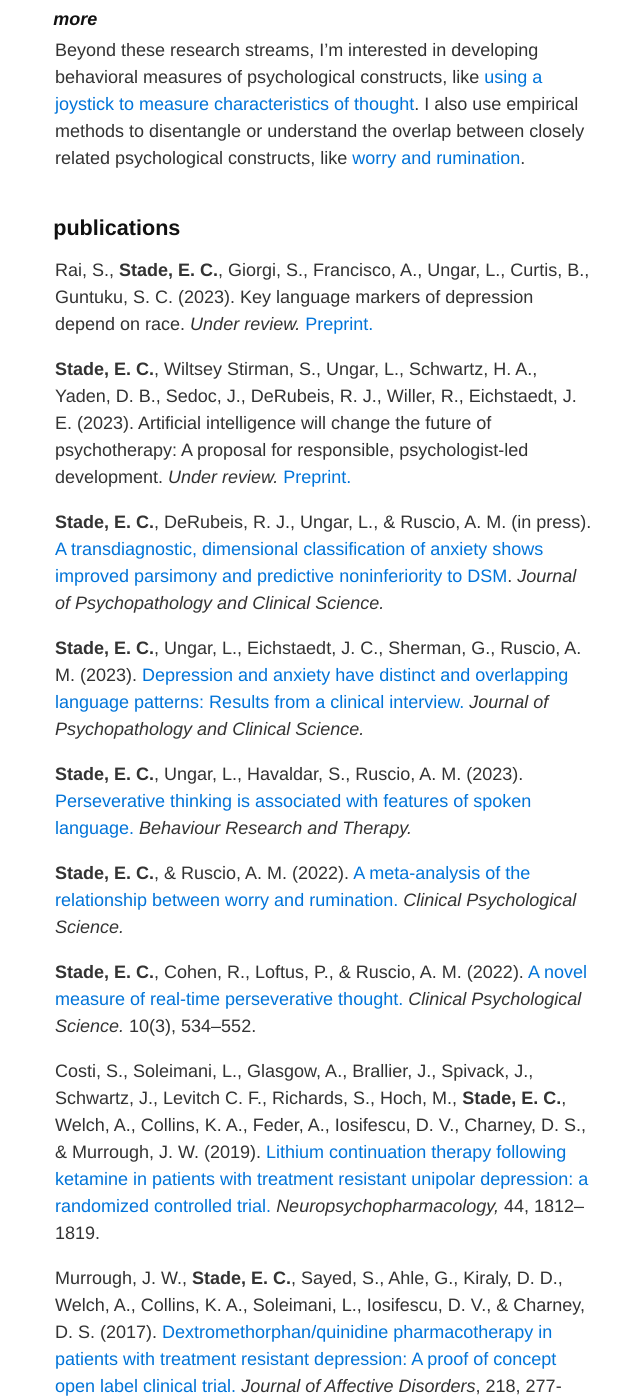
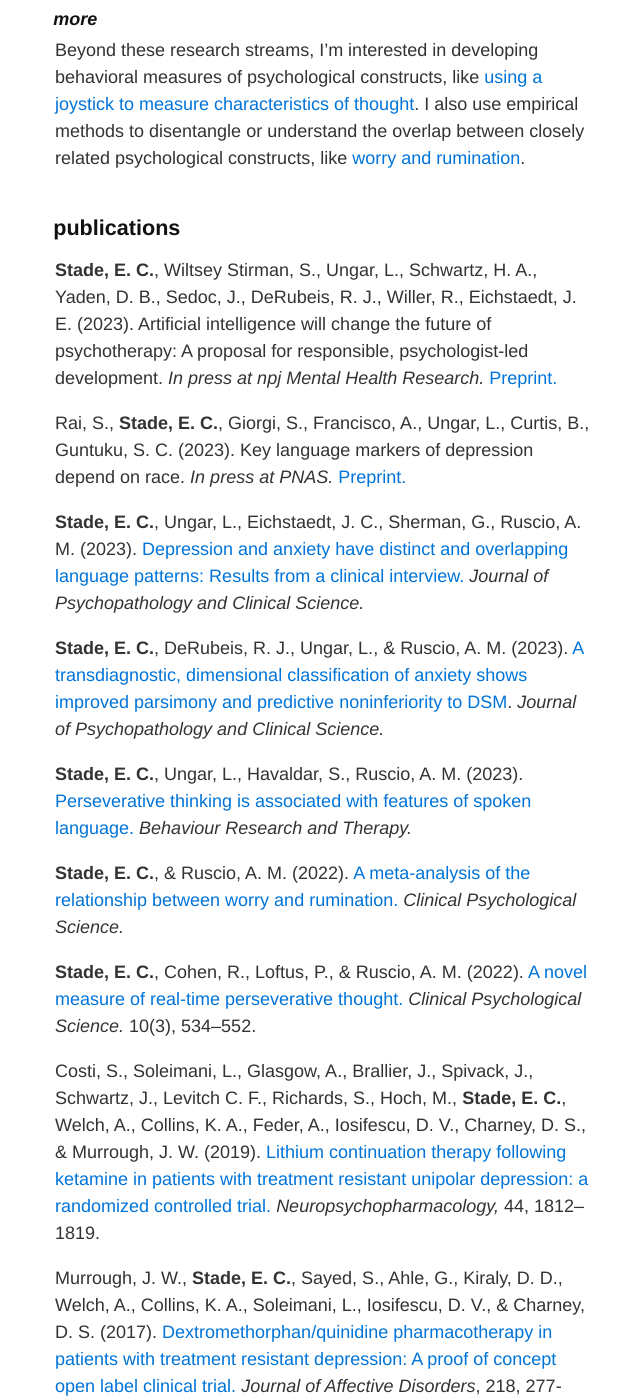
Before and after one commit to betsystade/betsystade.github.io, a Jekyll site: the page built from index.md, in a window 1280 px wide and 1400 px high, scrolled down 1473 px. Shown: the whole window, without its empty margins (315-955 px from the left). Built offline with Jekyll 4.4.1, drawn with Linux system fonts in a browser that asks for light colours; our own code applies the rules of GitHub Pages for plain Markdown files; some of the changed text lies outside the part shown.

```diff
--- a/index.md
+++ b/index.md
@@ -36,13 +36,13 @@ Beyond these research streams, I'm interested in developing behavioral measures
 
 ## publications
 
-Rai, S., **Stade, E. C.**, Giorgi, S., Francisco, A., Ungar, L., Curtis, B., Guntuku, S. C. (2023). Key language markers of depression depend on race. *Under review.* [Preprint.](https://osf.io/preprints/psyarxiv/uvamz)
+**Stade, E. C.**, Wiltsey Stirman, S., Ungar, L., Schwartz, H. A., Yaden, D. B., Sedoc, J., DeRubeis, R. J., Willer, R., Eichstaedt, J. E. (2023). Artificial intelligence will change the future of psychotherapy: A proposal for responsible, psychologist-led development. *In press at npj Mental Health Research.* [Preprint.](https://psyarxiv.com/cuzvr)
 
-**Stade, E. C.**, Wiltsey Stirman, S., Ungar, L., Schwartz, H. A., Yaden, D. B., Sedoc, J., DeRubeis, R. J., Willer, R., Eichstaedt, J. E. (2023). Artificial intelligence will change the future of psychotherapy: A proposal for responsible, psychologist-led development. *Under review.* [Preprint.](https://psyarxiv.com/cuzvr)
-
-**Stade, E. C.**, DeRubeis, R. J., Ungar, L., & Ruscio, A. M. (in press). [A transdiagnostic, dimensional classification of anxiety shows improved parsimony and predictive noninferiority to DSM](https://doi.org/10.1037/abn0000863). *Journal of Psychopathology and Clinical Science.*
+Rai, S., **Stade, E. C.**, Giorgi, S., Francisco, A., Ungar, L., Curtis, B., Guntuku, S. C. (2023). Key language markers of depression depend on race. *In press at PNAS.* [Preprint.](https://osf.io/preprints/psyarxiv/uvamz)
 
 **Stade, E. C.**, Ungar, L., Eichstaedt, J. C., Sherman, G., Ruscio, A. M. (2023). [Depression and anxiety have distinct and overlapping language patterns: Results from a clinical interview.](https://doi.org/10.1037/abn0000850) *Journal of Psychopathology and Clinical Science.*
+
+**Stade, E. C.**, DeRubeis, R. J., Ungar, L., & Ruscio, A. M. (2023). [A transdiagnostic, dimensional classification of anxiety shows improved parsimony and predictive noninferiority to DSM](https://doi.org/10.1037/abn0000863). *Journal of Psychopathology and Clinical Science.*
 
 **Stade, E. C.**, Ungar, L., Havaldar, S., Ruscio, A. M. (2023). [Perseverative thinking is associated with features of spoken language.](https://doi.org/10.1016/j.brat.2023.104307) *Behaviour Research and Therapy.*
 
```
Also changed, not shown: other parts of index.md (+17 -2 lines).
